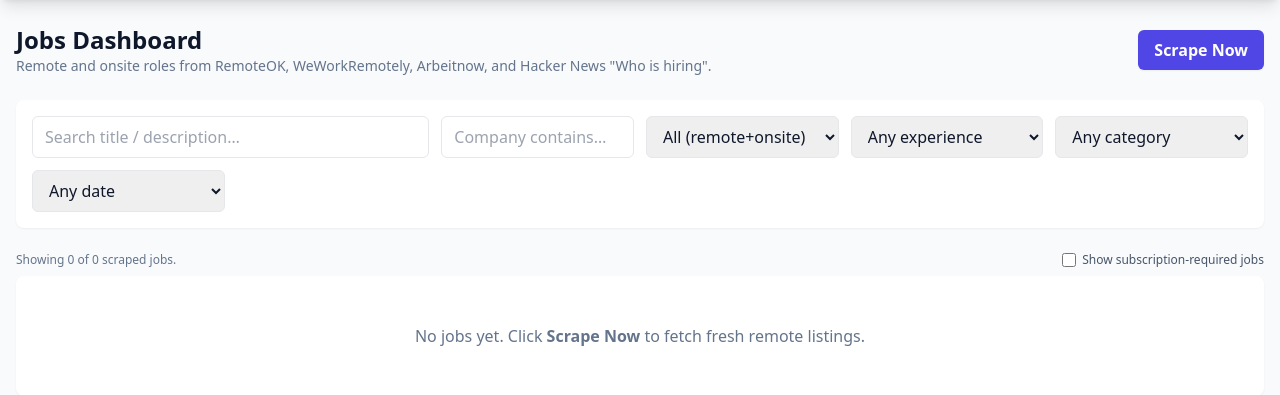
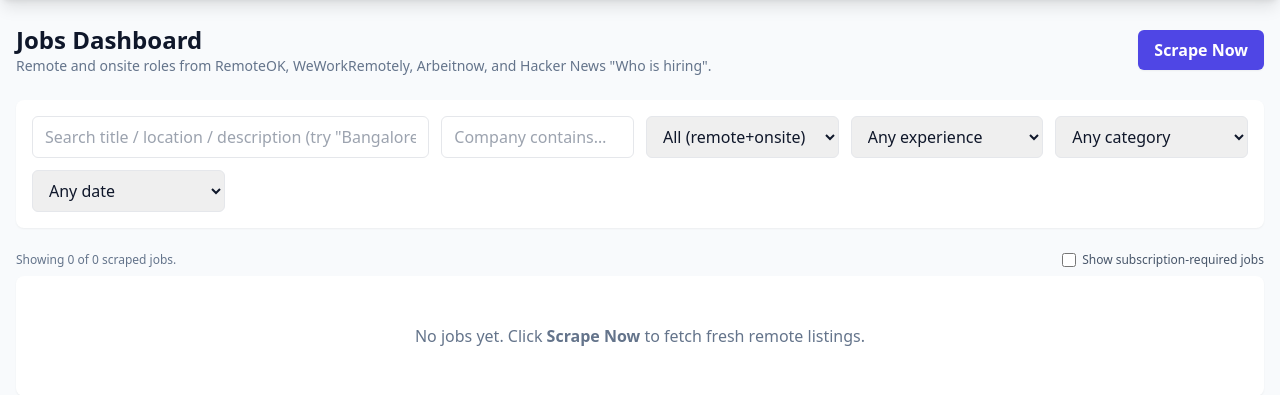
Before and after one commit to Cos2ubh/Job-Scraper, a Flask app: page / in a window 1280 px wide. Shown: the part 56-451 px from the top of the page. Run offline with Flask 3, Linux system fonts and the light colour scheme; data that the repository does not hold is empty; some libraries are stand-ins or nearby versions.

Commit message:
search location field and note india coverage in readme

```diff
--- a/app/routes/jobs_api.py
+++ b/app/routes/jobs_api.py
@@ -51,6 +51,7 @@ def list_jobs():
                 ScrapedJob.title.ilike(needle),
                 ScrapedJob.description.ilike(needle),
                 ScrapedJob.tags.ilike(needle),
+                ScrapedJob.location.ilike(needle),
             )
         )
     if company:
--- a/templates/dashboard.html
+++ b/templates/dashboard.html
@@ -15,7 +15,7 @@
 </div>
 
 <div class="bg-white dark:bg-slate-800 p-4 rounded-lg shadow-sm mb-6 grid grid-cols-1 sm:grid-cols-2 lg:grid-cols-6 gap-3">
-  <input id="filter-q"       type="text"   placeholder="Search title / description…"
+  <input id="filter-q"       type="text"   placeholder="Search title / location / description (try &quot;Bangalore&quot;)"
          class="filter-input lg:col-span-2 border rounded-md px-3 py-2 focus:outline-none focus:ring-2 focus:ring-indigo-400" />
   <input id="filter-company" type="text"   placeholder="Company contains…"
          class="filter-input border rounded-md px-3 py-2 focus:outline-none focus:ring-2 focus:ring-indigo-400" />
```
Also changed, not shown: README.md.
